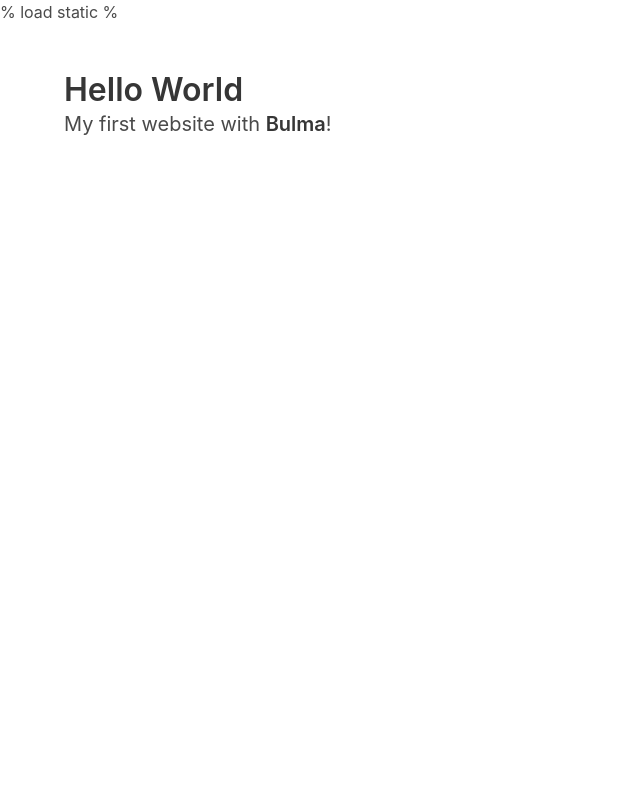
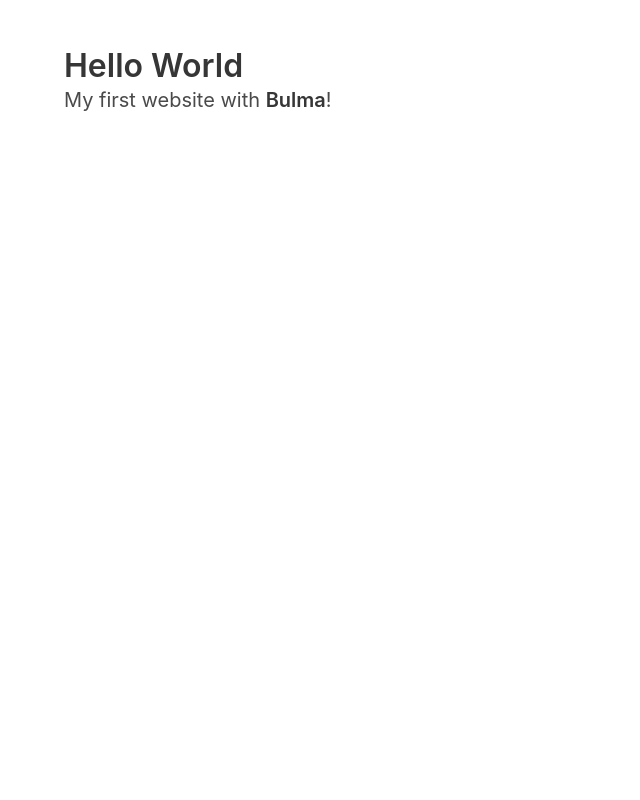
Before and after one commit to jpzambranoleon/Instagram-Clone, a Django app: page / in a window 1280 px wide. Shown: the whole page, without its empty margins (0-640 px from the left). Run offline with Django 3.2, Linux system fonts and the light colour scheme.

Commit message:
updated files

```diff
--- a/app/templates/app/index.html
+++ b/app/templates/app/index.html
@@ -1,4 +1,4 @@
-% load static %
+{% load static %}
 <!DOCTYPE html>
 <html>
   <head>
```
